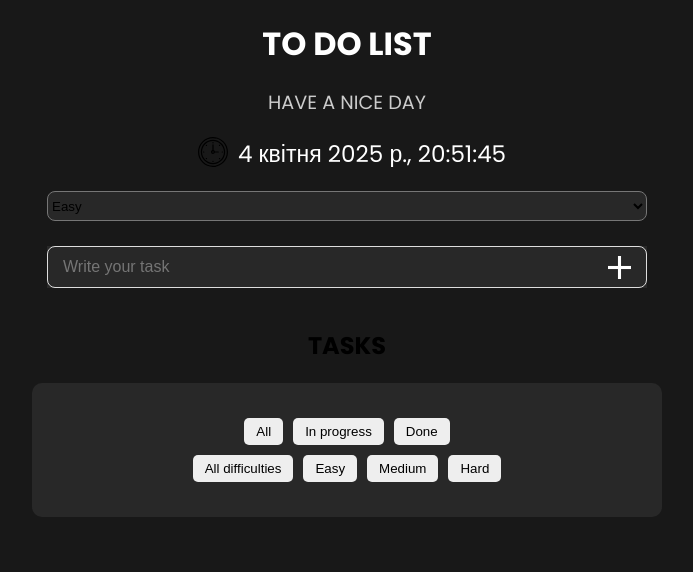
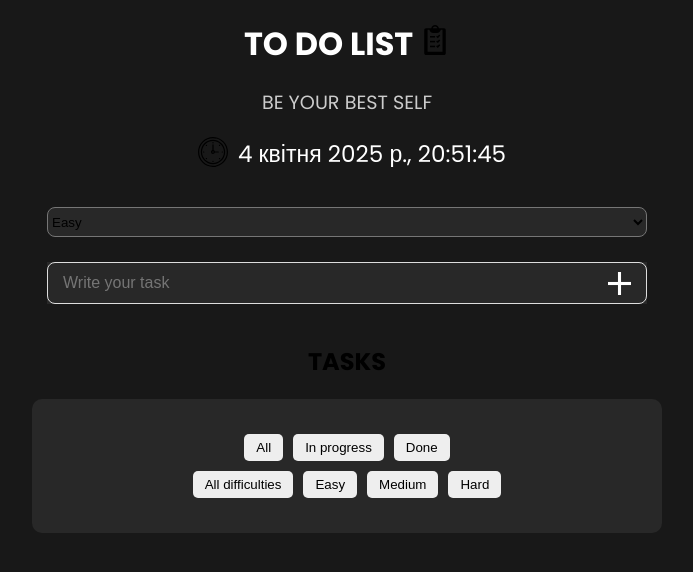
Before and after one commit to Tarasstets/Final-Project, a plain HTML site: page index.html in a window 1280 px wide. Shown: the whole page, without its empty margins (293-986 px from the left). Drawn offline with Linux system fonts and the light colour scheme.

Commit message:
add slogan

```diff
--- a/index.html
+++ b/index.html
@@ -10,7 +10,10 @@
   <body>
     <div class="page">
       <div class="page__container">
-        <h1 class="page__title">TO DO LIST</h1>
+        <h1 class="page__title">
+          TO DO LIST
+          <img class="todo__icon" src="./src/img/todo.svg" alt="Notebook" />
+        </h1>
         <div class="page__slogan">
           <span class="page__slogan-text">HAVE A NICE DAY</span>
         </div>
@@ -26,6 +29,10 @@
             />
             <span class="todo__time"></span><br />
           </div>
+        </div>
+
+        <div class="quote__block">
+          <p class="quote"></p>
         </div>
 
         <div class="todo__container">
--- a/src/js/main.js
+++ b/src/js/main.js
@@ -209,3 +209,19 @@ function updateClock() {
 }
 
 setInterval(updateClock, 1000);
+
+const slogans = [
+  "HAVE A NICE DAY",
+  "MAKE IT HAPPEN",
+  "YOU GOT THIS!",
+  "STAY PRODUCTIVE",
+  "KEEP MOVING FORWARD",
+  "ONE TASK AT A TIME",
+  "TODAY IS YOUR DAY",
+  "FOCUS & FINISH",
+  "BE YOUR BEST SELF",
+];
+
+const sloganElement = document.querySelector(".page__slogan-text");
+const randomIndex = Math.floor(Math.random() * slogans.length);
+sloganElement.textContent = slogans[randomIndex];
--- a/src/style.css
+++ b/src/style.css
@@ -80,6 +80,11 @@ body {
     min-height: 30px;
     border-radius: 8px;
     background-color: var(--second-background-color);
+}
+
+.todo__icon {
+    width: 30px;
+    height: 30px;
 }
 
 /* ========== Поле вводу і кнопка ========== */
```
Also changed, not shown: src/img/to-do.webp (deleted), src/img/todo.svg (added).
